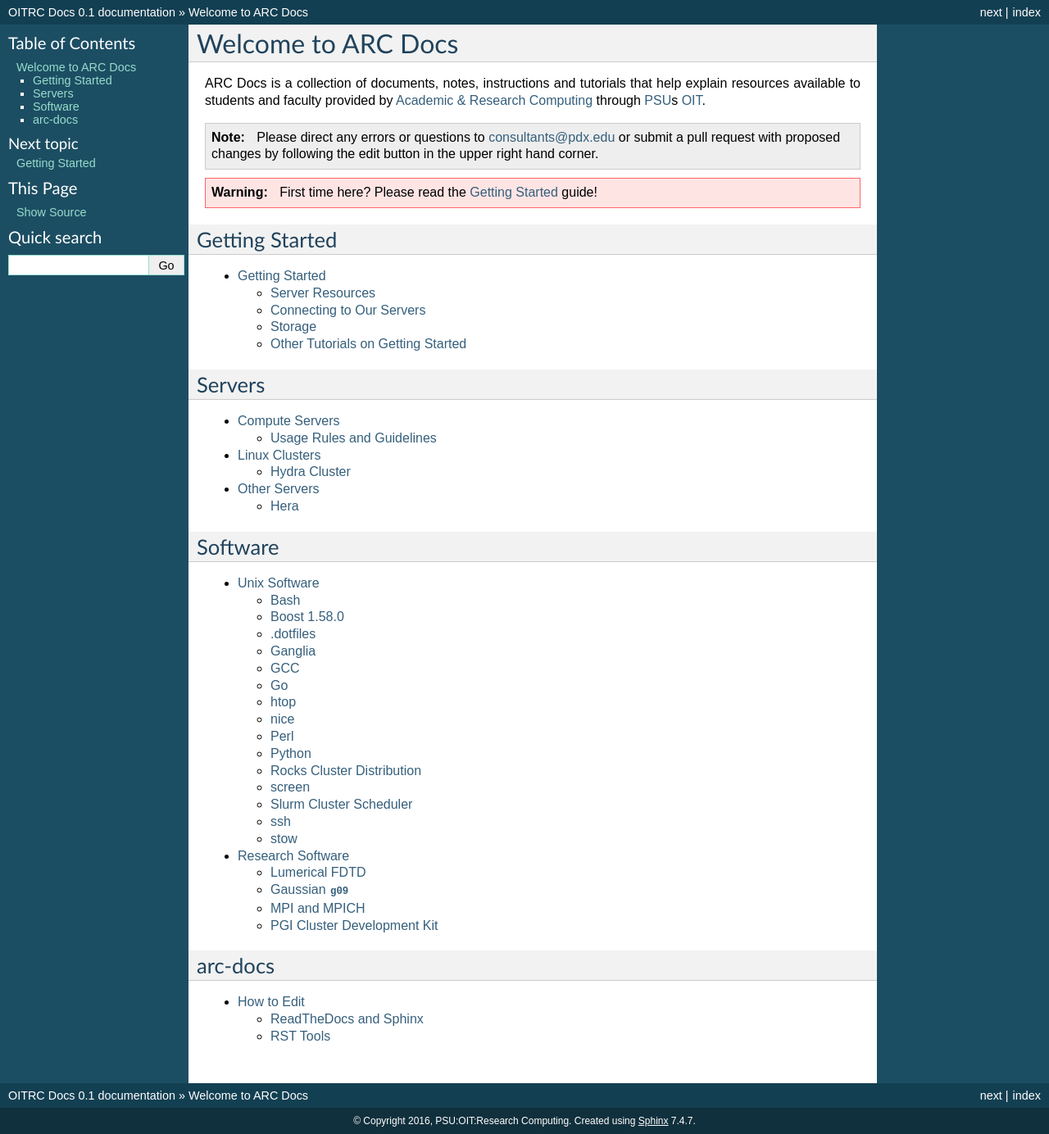
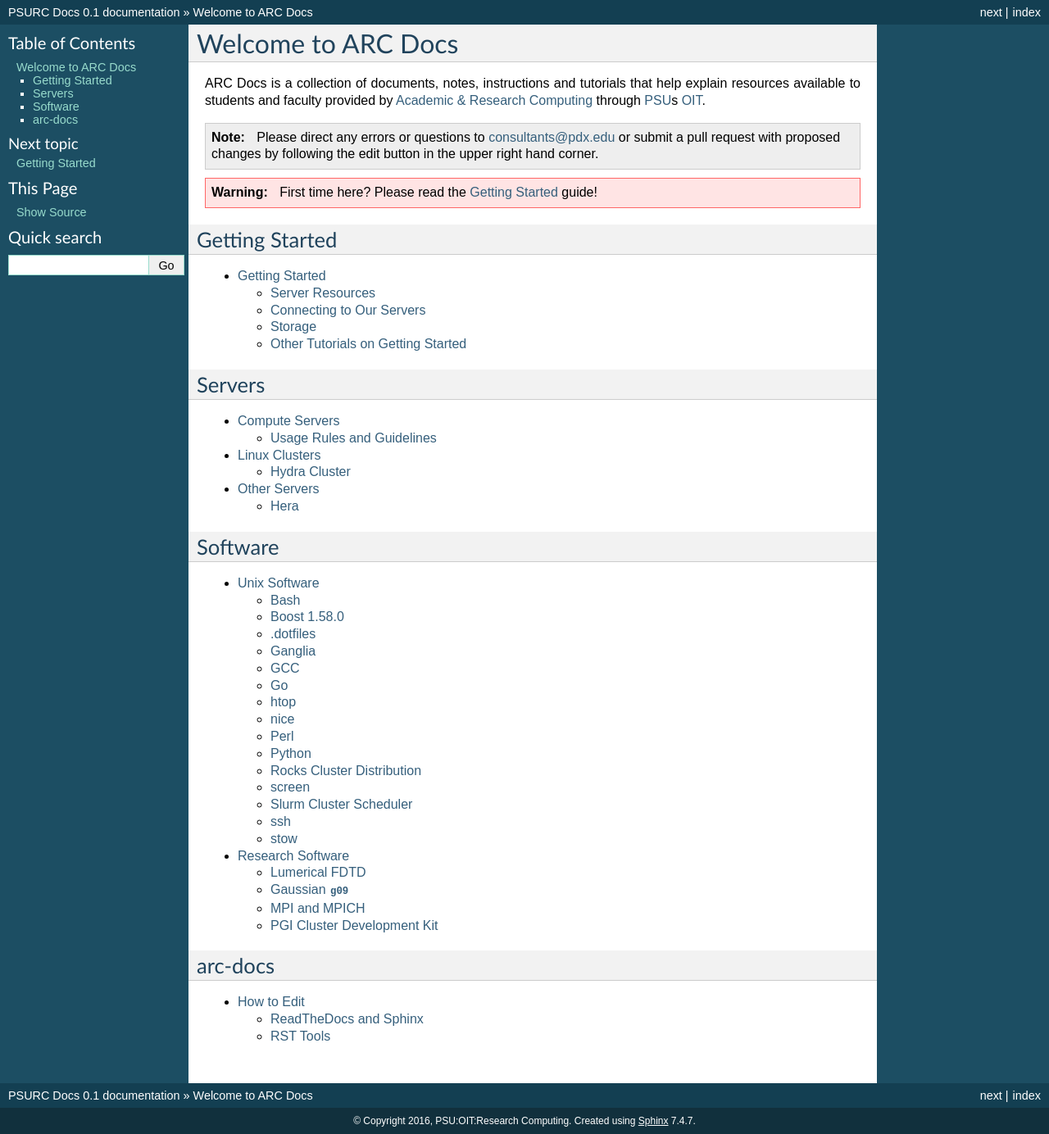
Before and after one commit to PSU-Research-Computing/psurc-docs, a Sphinx documentation site: the page built from source/index.rst, in a window 1280 px wide. Shown: the whole page at 82% size. Built offline with Sphinx 7.4.7, drawn with Linux system fonts in a browser that asks for light colours.

Commit message:
Changed name to PSURC Docs

```diff
--- a/source/conf.py
+++ b/source/conf.py
@@ -45,7 +45,7 @@ source_suffix = '.rst'
 master_doc = 'index'
 
 # General information about the project.
-project = u'OITRC Docs'
+project = u'PSURC Docs'
 copyright = u'2016, PSU:OIT:Research Computing'
 
 # The version info for the project you're documenting, acts as replacement for
@@ -178,7 +178,7 @@ html_static_path = ['_static']
 #html_file_suffix = None
 
 # Output file base name for HTML help builder.
-htmlhelp_basename = 'OITRCDocsdoc'
+htmlhelp_basename = 'PSURCDocsdoc'
 
 
 # -- Options for LaTeX output ---------------------------------------------
@@ -198,7 +198,7 @@ latex_elements = {
 # (source start file, target name, title,
 #  author, documentclass [howto, manual, or own class]).
 latex_documents = [
-  ('index', 'OITRCDocs.tex', u'OIT Docs',
+  ('index', 'PSURCDocs.tex', u'PSURC Docs',
    u'PSU:OIT:Research Computing', 'manual'),
 ]
 
@@ -228,7 +228,7 @@ latex_documents = [
 # One entry per manual page. List of tuples
 # (source start file, name, description, authors, manual section).
 man_pages = [
-    ('index', 'oitrcdocs', u'OITRC Docs',
+    ('index', 'PSURCDocs', u'PSURC Docs',
      [u'PSU:OIT:Research Computing'], 1)
 ]
 
@@ -242,8 +242,8 @@ man_pages = [
 # (source start file, target name, title, author,
 #  dir menu entry, description, category)
 texinfo_documents = [
-  ('index', 'OITRCDocs', u'OITRC Docs',
-   u'PSU:OIT:Research Computing', 'OITRCDocs', 'Documentation for Portland States Academic Resarch Servers.',
+  ('index', 'PSURCDocs', u'PSURC Docs',
+   u'PSU:OIT:Research Computing', 'PSURCDocs', 'Documentation for Portland States Academic Resarch Servers.',
    'Miscellaneous'),
 ]
 
```
